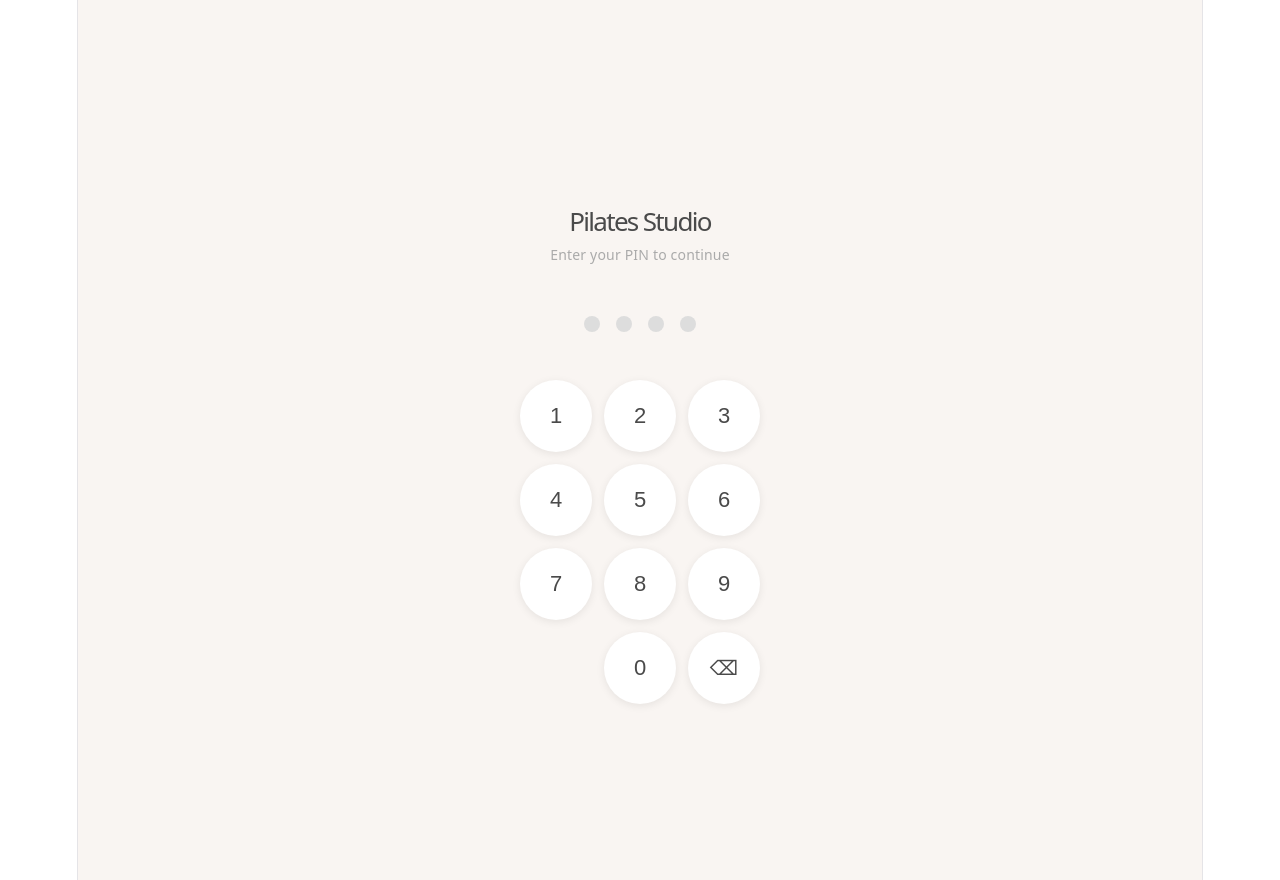
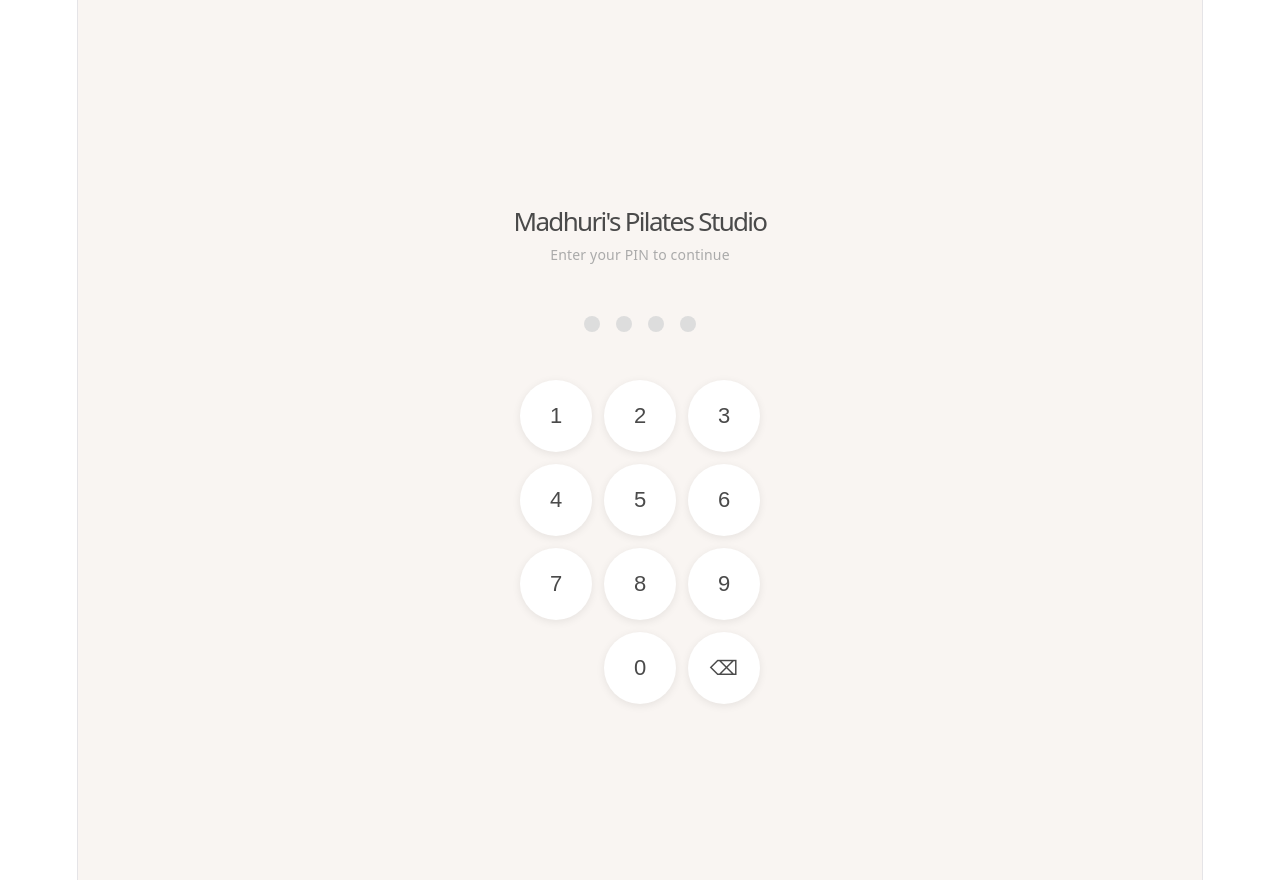
Before and after one commit to moreiseesecurity/Pilates, a React (Vite) app in the folder pilates-app/: page / in a window 1280 px wide. Built offline with nearby package versions, Linux system fonts and the light colour scheme.

Commit message:
Madhuri specification in name

```diff
--- a/pilates-app/src/App.tsx
+++ b/pilates-app/src/App.tsx
@@ -45,7 +45,7 @@ function PinScreen({ onUnlock }: { onUnlock: () => void }) {
       minHeight: '100vh', background: '#f9f5f2', display: 'flex',
       flexDirection: 'column', alignItems: 'center', justifyContent: 'center', padding: '40px 20px'
     }}>
-      <h1 style={{ fontSize: '26px', fontWeight: '300', marginBottom: '8px', color: '#4a4a4a' }}>Pilates Studio</h1>
+      <h1 style={{ fontSize: '26px', fontWeight: '300', marginBottom: '8px', color: '#4a4a4a' }}>Madhuri's Pilates Studio</h1>
       <p style={{ color: '#aaa', fontSize: '14px', marginBottom: '48px' }}>Enter your PIN to continue</p>
 
       <div style={{ display: 'flex', gap: '16px', marginBottom: '48px' }}>
@@ -180,7 +180,7 @@ function App() {
     }}>
       <header style={{ marginBottom: '30px', display: 'flex', justifyContent: 'space-between', alignItems: 'center' }}>
         <div>
-          <h1 style={{ fontSize: '28px', fontWeight: '300', margin: 0 }}>Pilates Studio</h1>
+          <h1 style={{ fontSize: '28px', fontWeight: '300', margin: 0 }}>Madhuri's Pilates Studio</h1>
           <p style={{ opacity: 0.7, margin: '4px 0 0 0', fontSize: '14px' }}>Madhuri</p>
         </div>
         <button
```
